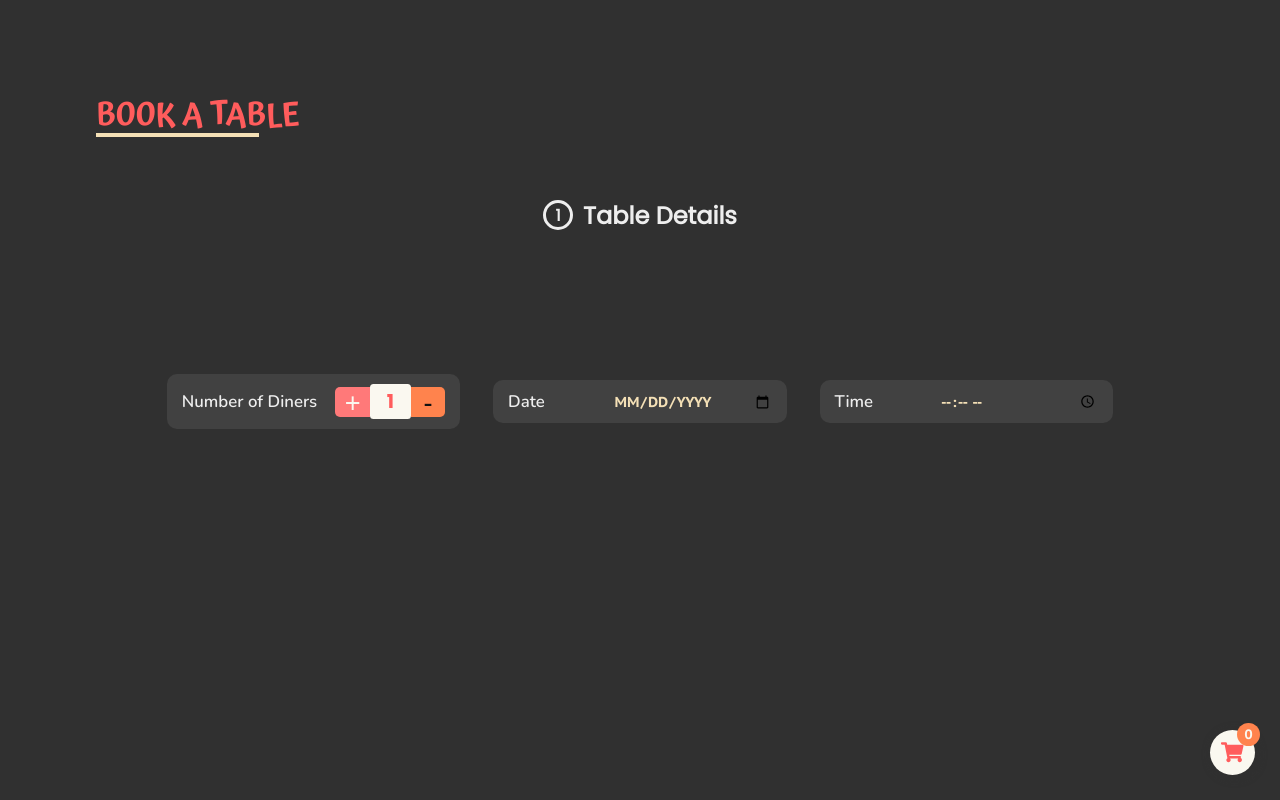
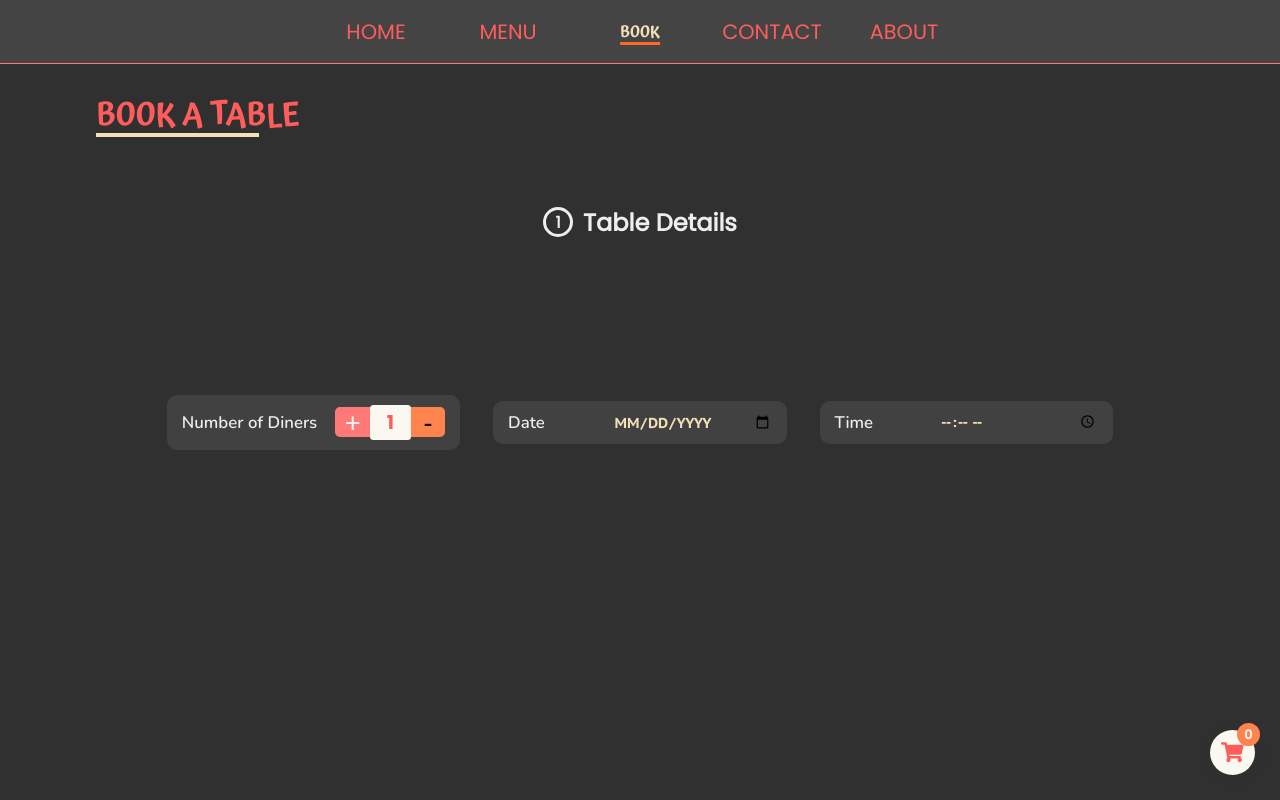
Before and after one commit to CoderLadFahim/FoodHalal, a React (Create React App) app: page /book in a window 1280 px wide. Shown: the top 800 px of the page. Built offline with nearby package versions, Linux system fonts and the light colour scheme.

Commit message:
Added dynamic height to TableBook DetailsInput

```diff
--- a/src/components/AppNavStyles.scss
+++ b/src/components/AppNavStyles.scss
@@ -75,7 +75,9 @@ nav {
 		background: $gray2;
 		padding: 0;
 		position: fixed;
-		top: 0;
+		top: 0%;
+		left: 100%;
+		transform: translate(-50%, -50%);
 		// z-index: 999;
 		height: 5vh;
 		width: 100%;
--- a/src/views/TableBookStyles.scss
+++ b/src/views/TableBookStyles.scss
@@ -9,7 +9,7 @@
 
 	.details-input {
 		// border: 1px solid #fff;
-		height: 550px;
+		height: 75vh;
 		// margin-bottom: 10px;
 		display: flex;
 		flex-direction: column;
@@ -25,10 +25,6 @@
 		.page-title {
 			width: 75%;
 		}
-
-		.details-input {
-			height: 600px;
-		}
 	}
 }
 
@@ -39,10 +35,6 @@
 		.page-title {
 			width: 50%;
 		}
-
-		.details-input {
-			height: 760px;
-		}
 	}
 }
 
@@ -50,10 +42,6 @@
 	.table-booking-page {
 		.page-title {
 			width: 40%;
-		}
-
-		.details-input {
-			height: 850px;
 		}
 	}
 }
@@ -65,10 +53,6 @@
 		.page-title {
 			width: 50%;
 		}
-
-		.details-input {
-			height: 990px;
-		}
 	}
 }
 
@@ -78,7 +62,6 @@
 
 		.details-input {
 			width: 85%;
-			height: 1150px;
 
 			margin: 0 auto;
 		}
@@ -91,7 +74,6 @@
 
 		.details-input {
 			margin-top: -70px;
-			height: 70vh;
 			width: 90%;
 			// border: 1px solid White;
 			display: grid;
```
